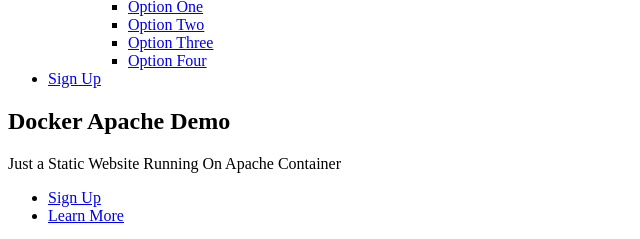
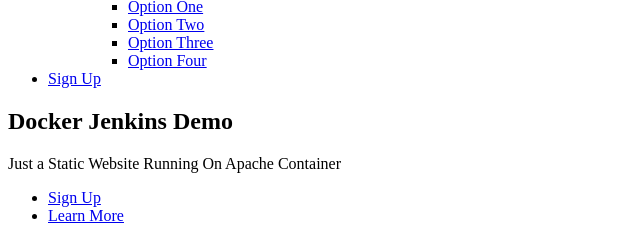
Before and after one commit to dockerdemo/apache, a plain HTML site: page website/index.html in a window 1280 px wide. Shown: the part 190-429 px from the top of the page, 0-640 px from the left. Drawn offline with Linux system fonts and the light colour scheme; a script that the page names is missing.

Commit message:
Dockerfile update

```diff
--- a/website/index.html
+++ b/website/index.html
@@ -56,7 +56,7 @@
 
 		<!-- Banner -->
 			<section id="banner">
-				<h2>Docker Apache Demo</h2>
+				<h2>Docker Jenkins Demo</h2>
 				<p>Just a Static Website Running On Apache Container</p>
 				<ul class="actions">
 					<li><a href="#" class="button special">Sign Up</a></li>
```
